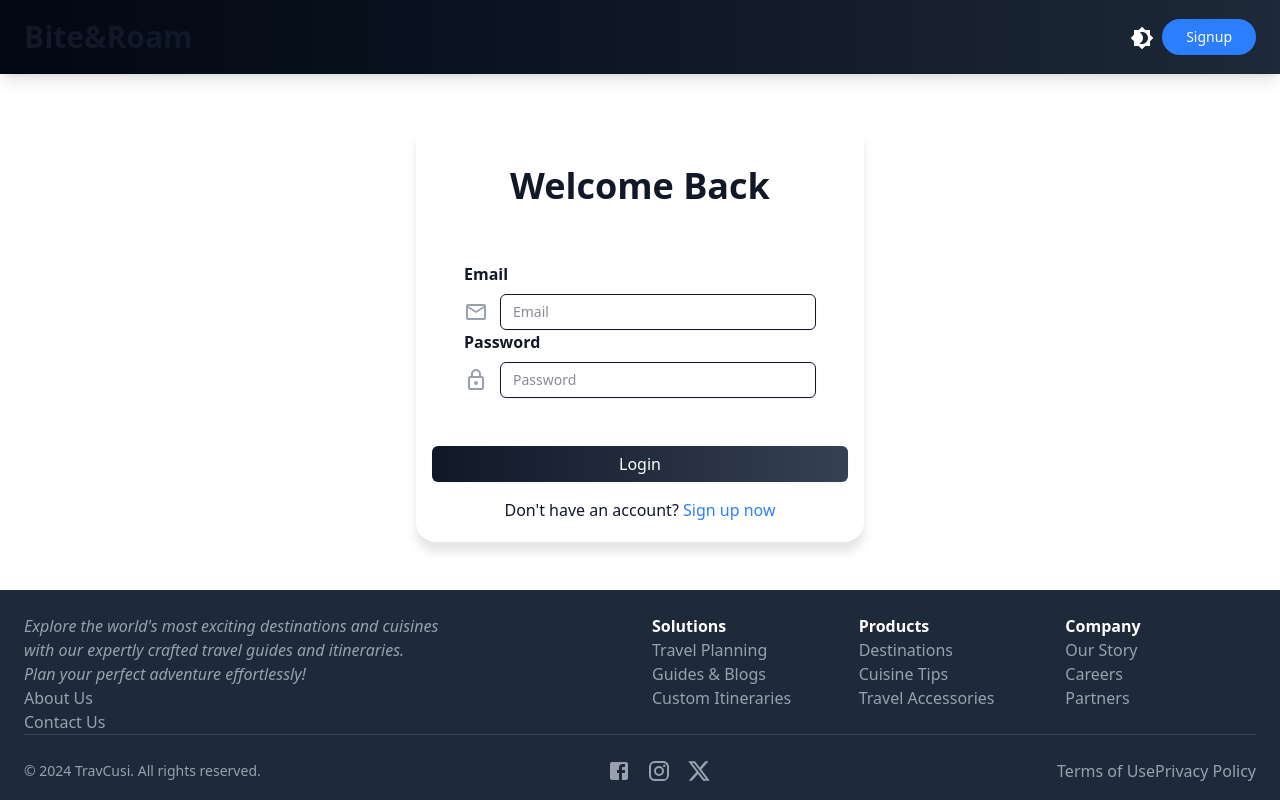
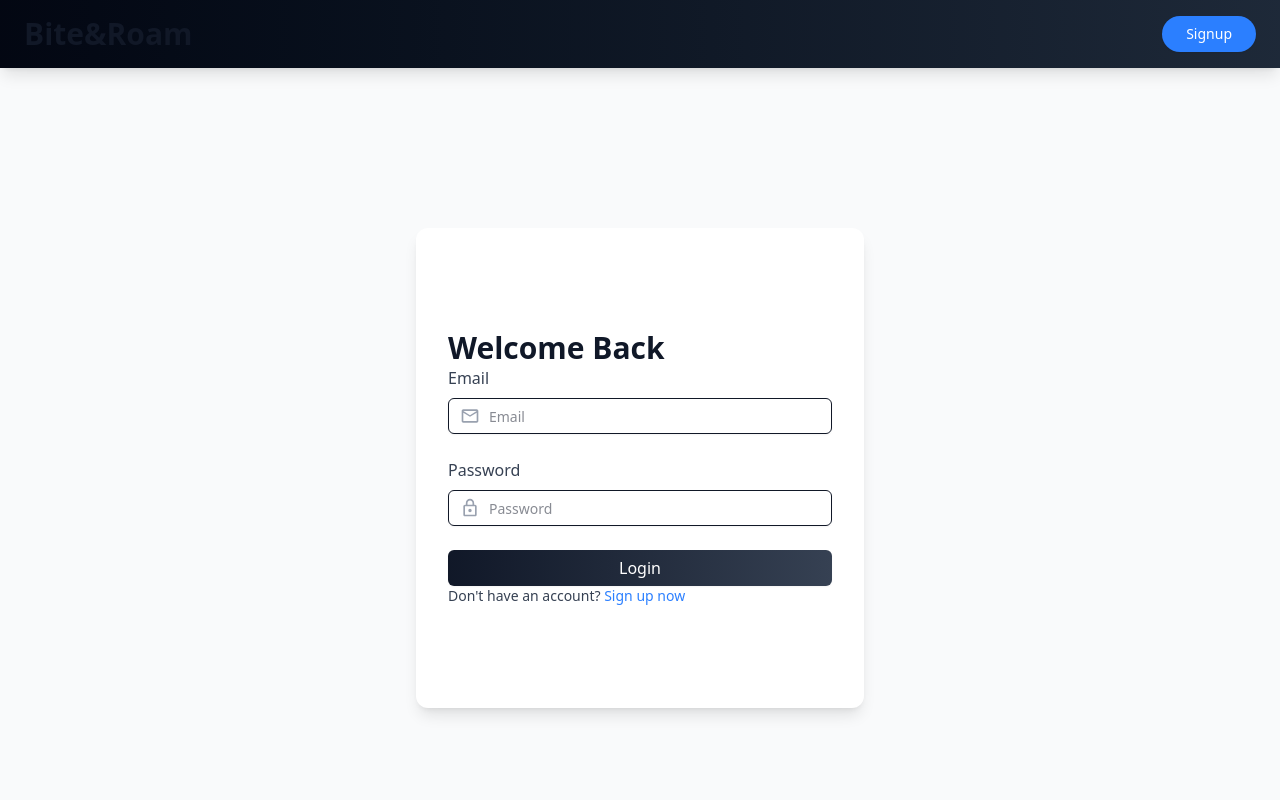
Before and after one commit to deepak-tiwarrri/Blog-Application, a React (Vite) app in the folder frontend1/: page /login in a window 1280 px wide. Shown: the top 800 px of the page. Built offline with nearby package versions, Linux system fonts and the light colour scheme.

Commit message:
changed: auth form of login and signup

```diff
--- a/frontend1/src/App.css
+++ b/frontend1/src/App.css
@@ -1,7 +1,7 @@
 @import "tailwindcss";
 @import "tw-animate-css";
 
-@custom-variant dark (&:is(.dark *));
+/* @custom-variant dark (&:is(.dark *)); */
 
 .card {
   padding: 2em;
@@ -84,6 +84,7 @@
   --sidebar-ring: oklch(0.707 0.022 261.325);
 }
 
+/*
 .dark {
   --background: oklch(0.13 0.028 261.692);
   --foreground: oklch(0.985 0.002 247.839);
@@ -117,6 +118,7 @@
   --sidebar-border: oklch(1 0 0 / 10%);
   --sidebar-ring: oklch(0.551 0.027 264.364);
 }
+*/
 
 @layer base {
   * {
--- a/frontend1/src/components/AuthForm.jsx
+++ b/frontend1/src/components/AuthForm.jsx
@@ -1,17 +1,17 @@
 // AuthForm.jsx
-import React from "react";
 import { Input } from "@/components/ui/input";
 import { Label } from "@/components/ui/label";
 import { Button } from "@/components/ui/button";
 import { Box } from "@mui/material";
-import MailOutlineIcon from '@mui/icons-material/MailOutline';
-import PersonIcon from '@mui/icons-material/Person';
-import LockOutlinedIcon from '@mui/icons-material/LockOutlined';
+import MailOutlineIcon from "@mui/icons-material/MailOutline";
+import PersonIcon from "@mui/icons-material/Person";
+import LockOutlinedIcon from "@mui/icons-material/LockOutlined";
 import { Link } from "react-router-dom";
 import { useDispatch, useSelector } from "react-redux";
 import { authActions } from "@/store";
+import PropTypes from "prop-types";
+
 const AuthForm = ({ onHandleSubmit, isLoginMode }) => {
-
   const input = useSelector((state) => state.auth?.input);
   // console.log(input);
 
@@ -24,45 +24,28 @@
   const status = useSelector((state) => state.auth.status);
 
   return (
-    <form onSubmit={onHandleSubmit}>
-      <Box
-        className="max-w-md w-full mx-auto bg-white dark:bg-gray-800 rounded-xl"
-        display="flex"
-        flexDirection="column"
-        justifyContent="center"
-        alignItems="center"
-        sx={{
-          transition: "transform 0.3s ease-in-out, box-shadow 0.3s ease-in-out ",
-          boxShadow: "0px 10px 10px rgba(0, 0, 0, 0.1)",
-          "&:hover": {
-            transform: "translateY(-5px)",
-            boxShadow: "0px 20px 40px rgba(0, 0, 0, 0.08)",
-          },
-        }}
-        padding={2}
-        margin="auto"
-        marginTop={6}
-        marginBottom={6}
-        borderRadius={5}
-        height={isLoginMode ? 420 : 500}
-        gap={2}
+    <div className="min-h-screen flex items-center justify-center bg-gray-50 py-8 px-4">
+      <div
+        className="w-full max-w-md bg-white rounded-xl shadow-lg p-8 flex flex-col justify-center"
+        style={{ minHeight: 480 }}
       >
-        <h2 className="pb-2 font-semibold text-3xl md:text-4xl p-6" style={{color:'var(--text)'}}>
+        <h2 className="text-3xl font-bold text-gray-900 mb-8 text-left">
           {isLoginMode ? "Welcome Back" : "Create your account"}
         </h2>
-        <Box className="flex-column p-6 md:p-8 self-stretch">
+        <form onSubmit={onHandleSubmit} className="flex flex-col gap-6">
           {/* Name field for Signup */}
           {!isLoginMode && (
-            <Box className="flex flex-auto flex-col gap-2">
+            <div className="flex flex-col gap-2">
               <Label
                 htmlFor="name"
-                className="font-semibold text-base"
-                style={{color:'var(--text)'}}
+                className="text-base font-medium text-gray-700"
               >
                 Name
               </Label>
-              <div className="flex items-center gap-3">
-                <PersonIcon className="text-gray-400" />
+              <div className="relative flex items-center">
+                <span className="absolute left-3 text-gray-400 flex items-center h-full">
+                  <PersonIcon fontSize="small" />
+                </span>
                 <Input
                   type="text"
                   id="name"
@@ -71,22 +54,23 @@
                   value={input?.name}
                   onChange={handleChange}
                   required
+                  className="pl-10"
                 />
               </div>
-            </Box>
+            </div>
           )}
-
-          {/* Common Email field */}
-          <Box className="flex flex-auto flex-col gap-2 mt-4">
+          {/* Email field */}
+          <div className="flex flex-col gap-2">
             <Label
               htmlFor="email"
-              className="font-semibold text-base"
-              style={{color:'var(--text)'}}
+              className="text-base font-medium text-gray-700"
             >
               Email
             </Label>
-            <div className="flex items-center gap-3">
-              <MailOutlineIcon className="text-gray-400" />
+            <div className="relative flex items-center">
+              <span className="absolute left-3 text-gray-400 flex items-center h-full">
+                <MailOutlineIcon fontSize="small" />
+              </span>
               <Input
                 type="email"
                 id="email"
@@ -95,21 +79,22 @@
                 value={input?.email}
                 onChange={handleChange}
                 required
+                className="pl-10"
               />
             </div>
-          </Box>
-
-          {/* Common Password field */}
-          <Box className="flex flex-auto flex-col gap-2 mt-4">
+          </div>
+          {/* Password field */}
+          <div className="flex flex-col gap-2">
             <Label
               htmlFor="password"
-              className="font-semibold text-base"
-              style={{color:'var(--text)'}}
+              className="text-base font-medium text-gray-700"
             >
               Password
             </Label>
-            <div className="flex items-center gap-3">
-              <LockOutlinedIcon className="text-gray-400" />
+            <div className="relative flex items-center">
+              <span className="absolute left-3 text-gray-400 flex items-center h-full">
+                <LockOutlinedIcon fontSize="small" />
+              </span>
               <Input
                 type="password"
                 id="password"
@@ -118,25 +103,29 @@
                 placeholder="Password"
                 onChange={handleChange}
                 required
+                className="pl-10"
               />
             </div>
-          </Box>
-        </Box>
-
-        {/* Submit Button */}
+          </div>
           <Button
             type="submit"
             disabled={status === "loading"}
-          className={`py-2 w-full text-base bg-gradient-to-r from-gray-900 to-gray-700 hover:from-gray-800 hover:to-gray-600 text-white ${status === "loading" ? "opacity-60 cursor-not-allowed" : ""}`}
+            className="w-full text-base bg-gradient-to-r from-gray-900 to-gray-700 hover:from-gray-800 hover:to-gray-600 text-white mt-2"
           >
-          {status === "loading" ? (isLoginMode ? "Logging in..." : "Signing up...") : isLoginMode ? "Login" : "Sign Up"}
+            {status === "loading"
+              ? isLoginMode
+                ? "Logging in..."
+                : "Signing up..."
+              : isLoginMode
+              ? "Login"
+              : "Sign Up"}
           </Button>
-
-        {/* Toggle Link */}
-        <p className="">
+        </form>
+        <div className="mt-8 text-left">
+          <p className="text-sm text-gray-700">
             {isLoginMode ? (
               <>
-              Don't have an account?{" "}
+                Don&apos;t have an account?{" "}
                 <Link
                   to="/signup"
                   className="text-blue-500 font-medium hover:underline"
@@ -156,9 +145,14 @@
               </>
             )}
           </p>
-      </Box>
-    </form>
+        </div>
+      </div>
+    </div>
   );
+};
+AuthForm.propTypes = {
+  onHandleSubmit: PropTypes.func.isRequired,
+  isLoginMode: PropTypes.bool.isRequired,
 };
 
 export default AuthForm;
--- a/frontend1/src/components/Header.jsx
+++ b/frontend1/src/components/Header.jsx
@@ -1,3 +1,4 @@
+
 import React, { useEffect } from "react";
 import { Link, useLocation, useNavigate } from "react-router-dom";
 import { authActions } from "@/store";
@@ -5,23 +6,25 @@
 import { Box } from "@mui/material";
 import { Button } from "./ui/button";
 import { Tabs, TabsContent, TabsList, TabsTrigger } from "@/components/ui/tabs";
-import Brightness4Icon from '@mui/icons-material/Brightness4';
-import Brightness7Icon from '@mui/icons-material/Brightness7';
+// import Brightness4Icon from "@mui/icons-material/Brightness4";
+// import Brightness7Icon from "@mui/icons-material/Brightness7";
 
 const Header = () => {
   const location = useLocation();
   const dispatch = useDispatch();
   const navigate = useNavigate();
-  const isLoggedIn = useSelector(state => state.auth?.isLoggedIn);
+  const isLoggedIn = useSelector((state) => state.auth?.isLoggedIn);
   // Conditional rendering logic
   const isLoginPage = location.pathname === "/login";
   const isSignupPage = location.pathname === "/signup";
-  const [theme, setTheme] = React.useState(() => localStorage.getItem('theme') || 'light');
+  const [theme, setTheme] = React.useState(
+    () => localStorage.getItem("theme") || "light"
+  );
 
   React.useEffect(() => {
-    if (theme === 'dark') document.documentElement.classList.add('dark');
-    else document.documentElement.classList.remove('dark');
-    localStorage.setItem('theme', theme);
+    if (theme === "dark") document.documentElement.classList.add("dark");
+    else document.documentElement.classList.remove("dark");
+    localStorage.setItem("theme", theme);
   }, [theme]);
 
   // Logout Handler
@@ -33,17 +36,20 @@
   return (
     <Box className="bg-gradient-to-r from-gray-950 to-gray-800 sticky top-0 flex justify-between items-center px-6 py-4 shadow-lg">
       {/* Left Section - Logo */}
-      <h2 className="font-semibold text-3xl cursor-pointer hover:text-purple-300" style={{color:'var(--text)'}}>
-            <Link to="/">Bite&Roam</Link>
-          </h2>
+      <h2
+        className="font-semibold text-3xl cursor-pointer hover:text-purple-300"
+        style={{ color: "var(--text)" }}
+      >
+        <Link to="/">Bite&Roam</Link>
+      </h2>
       {isLoggedIn && (
         <Box className="ml-8 mr-auto">
           <Tabs defaultValue="allBlogs" className="">
             <TabsList>
-              <Link to='/blogs'>
+              <Link to="/blogs">
                 <TabsTrigger value="allBlogs">All Blogs</TabsTrigger>
               </Link>
-              <Link to={'/myblogs'}>
+              <Link to={"/myblogs"}>
                 <TabsTrigger value="myBlogs">My Blogs</TabsTrigger>
               </Link>
             </TabsList>
@@ -54,13 +60,15 @@
       {/* Right Section - Navigation Buttons */}
       <Box className="flex space-x-4 items-center">
         {/* Theme toggle */}
-        <button
-          onClick={() => setTheme(prev => prev === 'dark' ? 'light' : 'dark')}
+        {/* <button
+          onClick={() =>
+            setTheme((prev) => (prev === "dark" ? "light" : "dark"))
+          }
           className="p-2 rounded-full hover:bg-gray-700 text-white"
           aria-label="Toggle theme"
         >
-          {theme === 'dark' ? <Brightness7Icon /> : <Brightness4Icon />}
-        </button>
+          {theme === "dark" ? <Brightness7Icon /> : <Brightness4Icon />}
+        </button> */}
         {/* Conditionally show Login button */}
         {!isLoggedIn && !isLoginPage && (
           <Button
@@ -81,11 +89,11 @@
           </Button>
         )}
 
-        {isLoggedIn && (
+        {/* {isLoggedIn && (
           <Button className="rounded-full text-white bg-blue-500 hover:bg-blue-400 px-4 py-2">
             <Link to="/profile">Profile</Link>
           </Button>
-        )}
+        )} */}
 
         {/* Logout Button */}
         {isLoggedIn && (
--- a/frontend1/src/components/Login.jsx
+++ b/frontend1/src/components/Login.jsx
@@ -2,8 +2,11 @@
 import AuthForm from "./AuthForm";
 import { useLocation, useNavigate } from "react-router-dom";
 import { useDispatch, useSelector } from "react-redux";
-import { authActions, sendRequest } from "@/store";
+import { sendRequest } from "@/store";
 import { toast } from "sonner";
+
+
+
 const Login = () => {
   const location = useLocation();
   const dispatch = useDispatch();
@@ -17,7 +20,10 @@
     e.preventDefault();
     dispatch(sendRequest({ type: "login", input })).then((result) => {
       if (result.meta.requestStatus === "fulfilled") {
-        toast.success("Login successful!", { position: "top-right", duration: 1500 });
+        toast.success("Login successful!", {
+          position: "top-right",
+          duration: 1500,
+        });
         setTimeout(() => {
           navigate("/blogs");
         }, 1500);
@@ -26,10 +32,13 @@
   };
   useEffect(() => {
     if (status === "pending") {
-      toast.loading("Logging in...", { position: "top-right", duration: 1200 });
+      toast.loading("Logging in...", { position: "top-right", duration: 1000 });
     }
     if (status === "failed" && error) {
-      toast.error(typeof error === "object" ? error?.message : error, { position: "top-right", duration: 2500 });
+      toast.error(typeof error === "object" ? error?.message : error, {
+        position: "top-right",
+        duration: 1300,
+      });
     }
   }, [status, error]);
 
--- a/frontend1/src/index.css
+++ b/frontend1/src/index.css
@@ -23,13 +23,13 @@
   --btn-text: #ffffff;
 }
 
-.dark{
+/* .dark{
   --bg: #0b1220;
   --text: #f9fafb;
   --muted: #9ca3af;
   --accent-start: #111827;
   --accent-end: #374151;
-}
+} */
 
 body{background:var(--bg); color:var(--text)}
 /* Utility classes for repeated Tailwind patterns */
```
Also changed, not shown: frontend1/src/App.jsx (+3 -5 lines), frontend1/src/api.js (+17 -7 lines), frontend1/src/components/BlogDetail.jsx (+12 -7 lines), frontend1/src/components/Blogs.jsx (+4 -4 lines), frontend1/src/components/ui/card.jsx (added, +101 -0 lines), frontend1/src/store/index.js (+12 -5 lines). Lines whose indentation alone changed are shown as unchanged.
